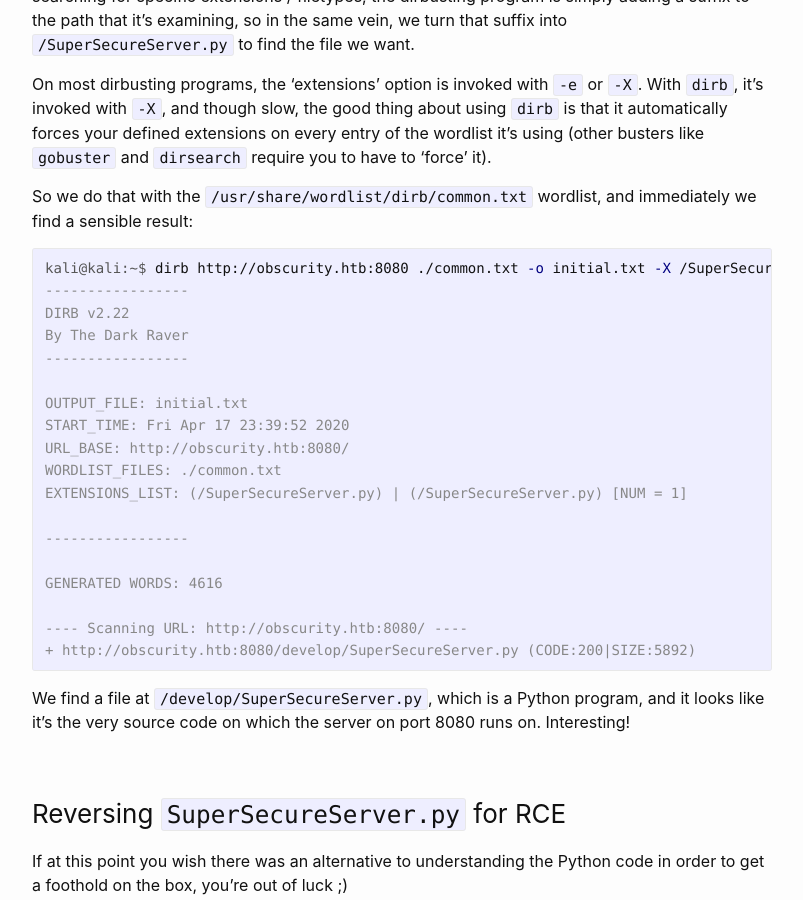
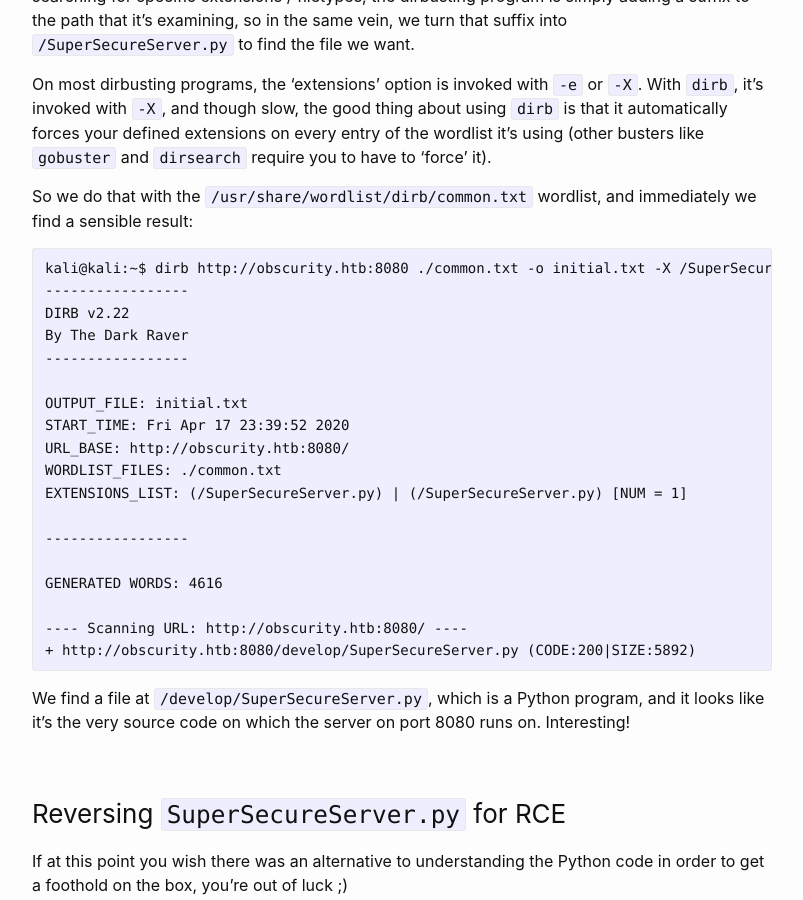
Before and after one commit to ongyuann/ongyuann.github.io, a Jekyll site: the page built from _posts/2020-05-29-htb-obscurity.md, in a window 1280 px wide and 900 px high, scrolled down 1132 px. Shown: the whole window, without its empty margins (238-1041 px from the left). Built offline with Jekyll 4.4.1, drawn with Linux system fonts in a browser that asks for light colours.

Commit message:
Update 2020-05-29-htb-obscurity.md

````diff
--- a/_posts/2020-05-29-htb-obscurity.md
+++ b/_posts/2020-05-29-htb-obscurity.md
@@ -27,7 +27,7 @@ To find the file we want on the site, we can use the 'extensions' option availab
 On most dirbusting programs, the 'extensions' option is invoked with `-e` or `-X`. With `dirb`, it's invoked with `-X`, and though slow, the good thing about using `dirb` is that it automatically forces your defined extensions on every entry of the wordlist it's using (other busters like `gobuster` and `dirsearch` require you to have to 'force' it).
 
 So we do that with the `/usr/share/wordlist/dirb/common.txt` wordlist, and immediately we find a sensible result:
-```console
+```
 kali@kali:~$ dirb http://obscurity.htb:8080 ./common.txt -o initial.txt -X /SuperSecureServer.py
 -----------------
 DIRB v2.22
````
